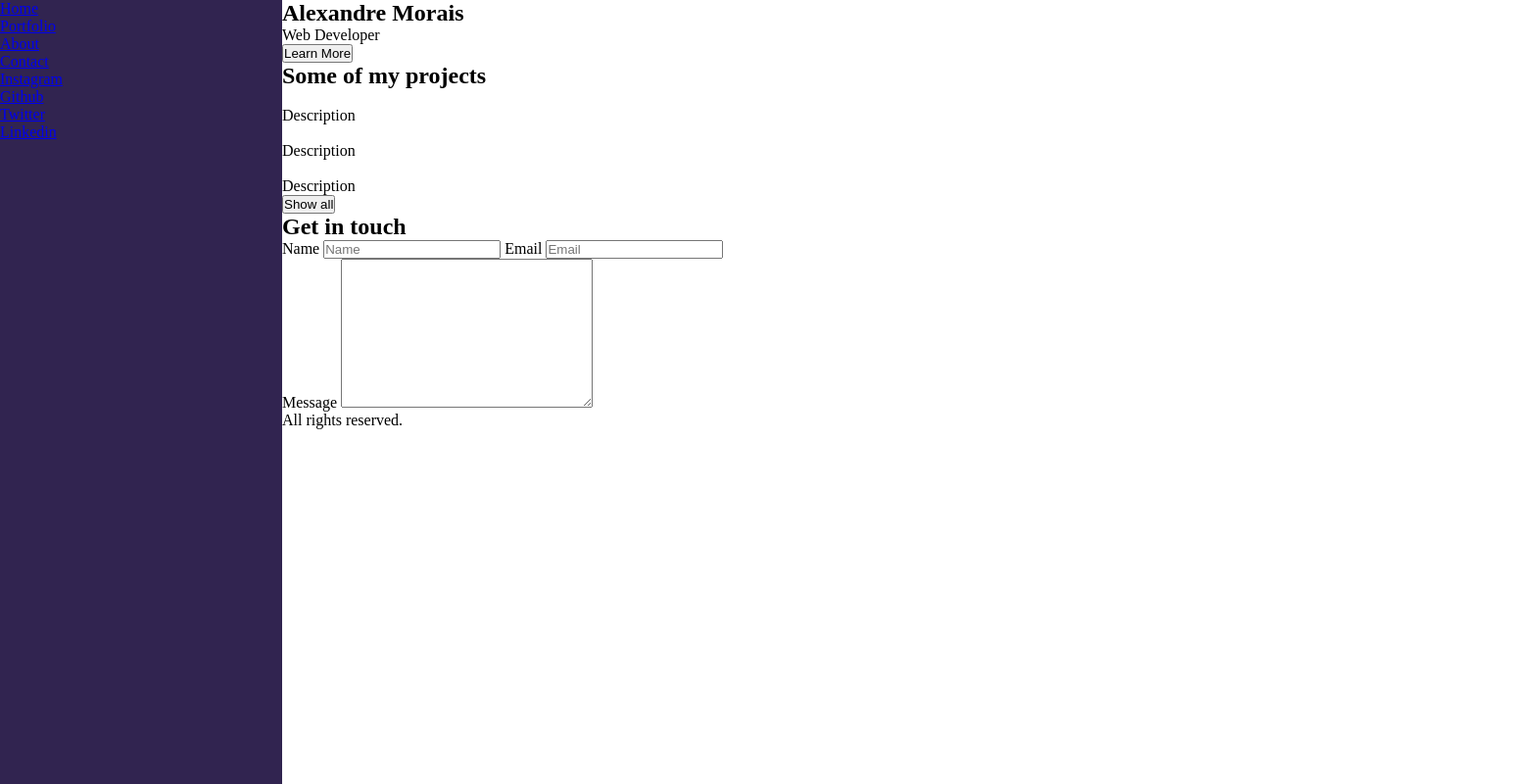
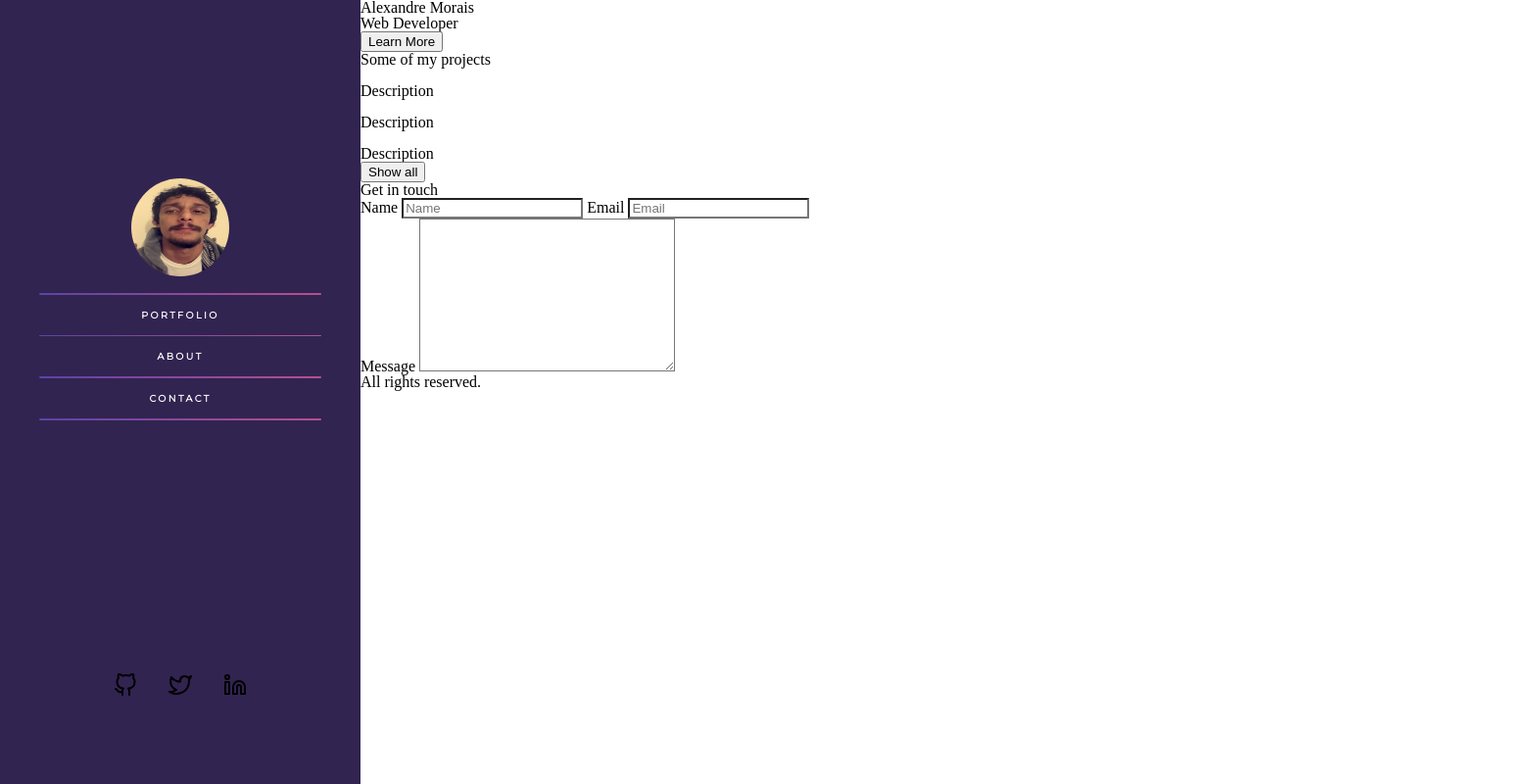
Before and after one commit to Xandowski/my-portfolio, a website: page index.html in a window 1280 px wide. Shown: the whole page at 98% size, 1568 px wide, since content can reach past the window. Drawn offline with Linux system fonts and the light colour scheme.

Commit message:
finished the sidebar

```diff
--- /dev/null
+++ b/assets/CSS/1-Components/sidebar.css
@@ -0,0 +1,65 @@
+.sidebar{
+  width: 18em;
+  height: 100vh;
+  background-color: #312450;
+  position: fixed;
+  font-family: 'Montserrat', sans-serif;
+  z-index: 2;
+  top: 0;
+  padding: 2.5em 2.5em 0.5em 2.5em;
+}
+
+.sidebar > .nav-bar {
+  display: flex;
+  flex-direction: column;
+  align-items: center;
+  justify-content: space-around;
+  min-height: 100%;
+  text-align: center;
+}
+
+.sidebar > .nav-bar > .nav-list > .nav-item > .link >.profile-picture {
+  width: 100px;
+  height: 100px;
+  border-radius: 50%;
+}
+
+.sidebar > .nav-bar > .nav-list {
+  width: 100%;
+}
+
+.sidebar > .nav-bar > .nav-list > .nav-item > .link{
+  color: #ffffff;
+  max-width: 100%;
+  display: block;
+  font-size: 0.6em;
+  font-weight: bold;
+  letter-spacing: 0.25em;
+  line-height: 1.75;
+  outline: 0;
+  padding: 1.35em 0;
+  position: relative;
+  text-decoration: none;
+  text-transform: uppercase;
+}
+
+.sidebar > .nav-bar > .nav-list > .nav-item > .link::before,
+.sidebar > .nav-bar > .nav-list > .nav-item > .link::after{
+  border-radius: 0.2em;
+  bottom: 0;
+  content: '';
+  height: 0.2em;
+  position: absolute;
+  width: 100%;
+  right: 0;
+}
+
+.sidebar > .nav-bar > .nav-list > .nav-item > .link::after {
+  background-image: linear-gradient(to right, #5e42a6, #b74e91);
+  transition: max-width 0.2s ease;
+}
+
+
+.sidebar > .nav-bar > .media-list {
+  display: flex;
+}
--- /dev/null
+++ b/assets/CSS/1-Components/social-medias.css
@@ -0,0 +1,28 @@
+.social-medias {
+  display: flex;
+  justify-content: space-evenly;
+  width: 200px;
+}
+
+.social-medias > .media-item > .link {
+  display: block;
+  width: 24px;
+  height: 24px;
+  text-indent: -9999px;
+  background-repeat: no-repeat;
+}
+
+.social-medias > .media-item > .link[href="#github"]{
+  background-image: url(../../images/github.svg);
+  background-size: 100%;
+}
+
+.social-medias > .media-item > .link[href="#twitter"]{
+  background-image: url(../../images/twitter.svg);
+  background-size: 100%;
+}
+
+.social-medias > .media-item > .link[href="#linkedin"]{
+  background-image: url(../../images/linkedin.svg);
+  background-size: 100%;
+}
--- /dev/null
+++ b/assets/CSS/3-Base/basic.css
@@ -0,0 +1,7 @@
+html, body{
+  height: 100%;
+}
+
+body{
+  font-size: 17px;
+}
--- a/assets/CSS/4-Generic/reset.css
+++ b/assets/CSS/4-Generic/reset.css
@@ -62,3 +62,7 @@ input, select, textarea {
 	-ms-appearance: none;
 	appearance: none;
 }
+
+a{
+  text-decoration: none;
+}
--- a/assets/CSS/main.css
+++ b/assets/CSS/main.css
@@ -1,21 +1,17 @@
-* {
-  margin: 0;
-  padding: 0;
-}
+/* Base */
+@import '3-Base/basic.css';
 
-nav {
-  height: 100vh;
-  width: 18em;
-  background: #312450;
-  position: fixed;
-}
+/* Generic */
+@import '4-Generic/reset.css';
+
+/* Components */
+@import '1-Components/sidebar.css';
+@import '1-Components/social-medias.css';
+
 
 .wrapper {
   position: relative;
-  left: 18em;
+  left: 23em;
+  width: calc(100% - 23em);
+  height: 100vh;
 }
-
-footer {
-  position: relative;
-  left: 18em;
-}
--- a/index.html
+++ b/index.html
@@ -6,40 +6,46 @@
   <meta name="viewport" content="width=device-width, initial-scale=1.0" />
   <meta http-equiv="X-UA-Compatible" content="ie=edge" />
   <title>Portfolio</title>
+  <link href="https://fonts.googleapis.com/css2?family=Montserrat:ital,wght@0,400;1,700&display=swap" rel="stylesheet">
   <link rel="stylesheet" href="./assets/CSS/main.css" />
 </head>
 
 <body>
 
   <aside class="sidebar">
-    <nav>
+    <nav class="nav-bar">
+
       <ul class="nav-list">
-        <li>
-          <a href="#home">Home</a>
+
+        <li class="nav-item">
+          <a class="link" href="#home">
+            <img class="profile-picture" src="assets/images/XDd.png" alt="">
+          </a>
         </li>
-        <li>
-          <a href="#about">Portfolio</a>
+
+        <li class="nav-item">
+          <a class="link" href="#about">Portfolio</a>
         </li>
-        <li>
-          <a href="#portfolio">About</a>
+
+        <li class="nav-item">
+          <a class="link" href="#portfolio">About</a>
         </li>
-        <li>
-          <a href="#contact">Contact</a>
+
+        <li class="nav-item">
+          <a class="link" href="#contact">Contact</a>
         </li>
+
       </ul>
 
-      <ul class="media-list">
-        <li>
-          <a href="#instagram">Instagram</a>
+      <ul class="social-medias">
+        <li class="media-item">
+          <a class="link" href="#github">Github</a>
         </li>
-        <li>
-          <a href="#github">Github</a>
+        <li class="media-item">
+          <a class="link" href="#twitter">Twitter</a>
         </li>
-        <li>
-          <a href="#twitter">Twitter</a>
-        </li>
-        <li>
-          <a href="#linkedin">Linkedin</a>
+        <li class="media-item">
+          <a class="link" href="#linkedin">Linkedin</a>
         </li>
       </ul>
     </nav>
@@ -87,9 +93,9 @@
       <label for="message">Message</label>
       <textarea name="message" id="" cols="30" rows="10"></textarea>
     </section>
+    <footer>All rights reserved.</footer>
   </div>
 
-  <footer>All rights reserved.</footer>
   <script src="assets/JS/main.js"></script>
 </body>
 
```
Also changed, not shown: assets/images/XDd.png (added), assets/images/github-brands.svg (added), assets/images/github.svg (added), assets/images/linkedin-brands.svg (added), assets/images/linkedin.svg (added), assets/images/twitter-brands.svg (added), assets/images/twitter.svg (added).
